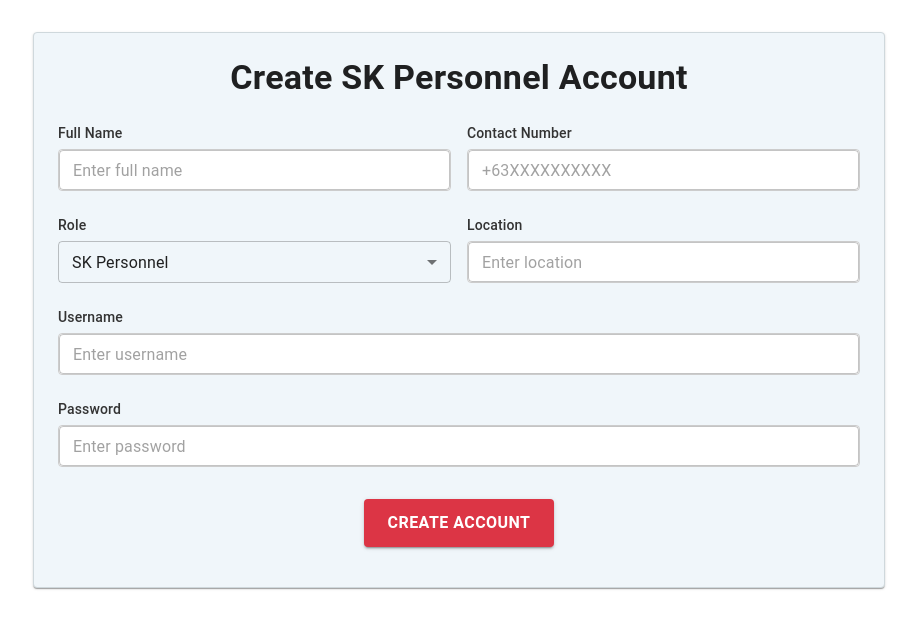
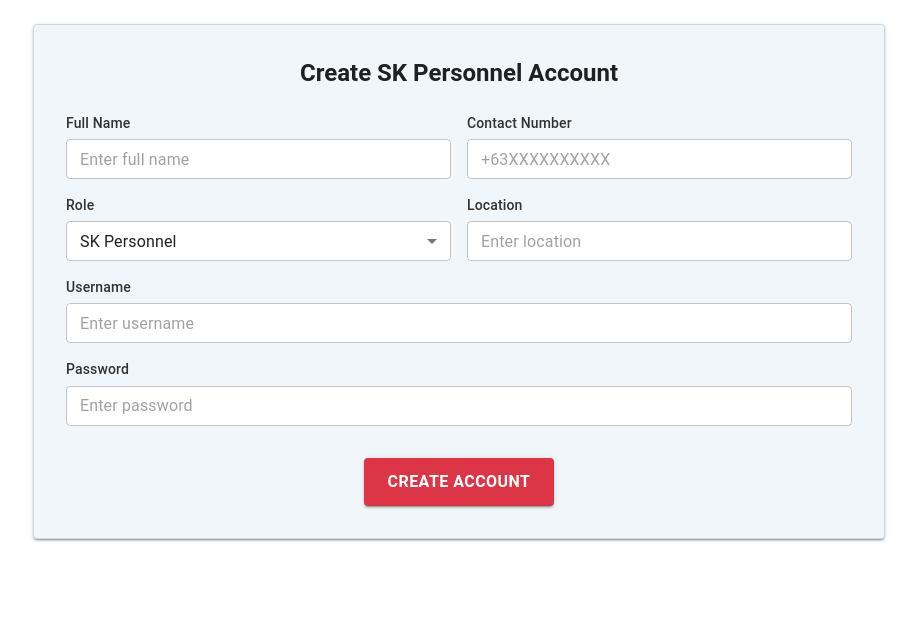
Before and after one commit to escobal2/triwatch_frontend, a Next.js app: page /sk_personel_account in a window 1280 px wide. Shown: the top 628 px of the page, without its empty margins (181-1098 px from the left). Built offline with nearby package versions, Linux system fonts and the light colour scheme.

Commit message:
onehundredfiftythree commit

```diff
--- a/src/pages/sk_personel_account.js
+++ b/src/pages/sk_personel_account.js
@@ -1,7 +1,7 @@
 import { useState } from 'react';
 import {
   Container, Typography, TextField, Button, Box, CssBaseline, Alert,
-  MenuItem, InputLabel, FormControl, Select, Paper, useMediaQuery, useTheme
+  MenuItem, InputLabel, FormControl, Select, Paper, Grid
 } from "@mui/material";
 import axios from 'axios';
 import { useRouter } from 'next/router';
@@ -19,10 +19,6 @@ const SubmitAcc = async (formData) => {
 
 const SKPersonnelAccountForm = () => {
   const router = useRouter();
-  const theme = useTheme();
-  const isMobile = useMediaQuery(theme.breakpoints.down('sm'));
-  const isTablet = useMediaQuery(theme.breakpoints.between('sm', 'md'));
-
   const [formData, setFormData] = useState({
     name: "",
     contactNumber: "",
@@ -90,53 +86,33 @@ const SKPersonnelAccountForm = () => {
     }
   };
 
-  // Custom styles to match the provided design
-  const inputStyle = {
-    borderRadius: '4px',
-    border: '1px solid #ccc',
-    width: '100%',
-    backgroundColor: 'white',
-    fontSize: isMobile ? '14px' : '16px',
-    height: '42px',
-    '&:focus': {
-      borderColor: '#2684FF',
-      boxShadow: '0 0 0 1px #2684FF',
-    }
-  };
-
-  const labelStyle = {
-    display: 'block',
-    marginBottom: '6px',
-    fontSize: isMobile ? '13px' : '14px',
-    color: '#333',
-    fontWeight: '500'
-  };
-
   return (
     <Container
       component="main"
-      maxWidth="md"
       sx={{
-        marginTop: { xs: 2, sm: 3, md: 4 },
-        marginBottom: { xs: 2, sm: 3, md: 4 },
-        px: { xs: 2, sm: 3 }
+        width: '100%',
+        maxWidth: { xs: '100%', sm: '100%', md: '900px' },
+        margin: '0 auto',
+        padding: { xs: '16px', sm: '24px' },
       }}
     >
       <CssBaseline />
       <Paper
+        elevation={2}
         sx={{
-          padding: { xs: 2, sm: 2.5, md: 3 },
+          padding: { xs: '16px', sm: '24px', md: '32px' },
           backgroundColor: '#f0f6fa',
           border: '1px solid #cfd8dc',
-          borderRadius: '4px'
+          borderRadius: '4px',
+          width: '100%'
         }}
       >
         {submissionStatus === "success" && (
           <Alert
             severity="success"
             sx={{
-              marginBottom: { xs: 2, sm: 3 },
-              fontSize: isMobile ? '14px' : '16px'
+              marginBottom: { xs: '16px', sm: '24px' },
+              width: '100%'
             }}
           >
             Account successfully created!
@@ -145,32 +121,31 @@ const SKPersonnelAccountForm = () => {
 
         <Typography
           component="h1"
-          variant={isMobile ? "h5" : "h4"}
+          variant="h5"
           align="center"
           sx={{
-            mb: { xs: 2, sm: 3 },
+            marginBottom: { xs: '16px', sm: '24px' },
             fontWeight: 600
           }}
         >
           Create SK Personnel Account
         </Typography>
 
-        <form onSubmit={handleSubmit}>
+        <form onSubmit={handleSubmit} style={{ width: '100%' }}>
+          <Grid container spacing={2}>
             {/* First row */}
-          <Box
+            <Grid item xs={12} sm={6}>
+              <InputLabel
+                htmlFor="name"
                 sx={{
-              display: 'flex',
-              flexDirection: { xs: 'column', sm: 'row' },
-              flexWrap: 'wrap',
-              gap: { xs: 1.5, sm: 2 },
-              mb: { xs: 1.5, sm: 2, md: 3 }
+                  marginBottom: '6px',
+                  fontSize: { xs: '13px', sm: '14px' },
+                  color: '#333',
+                  fontWeight: '500'
                 }}
               >
-            <Box sx={{
-              flex: 1,
-              minWidth: { xs: '100%', sm: '45%' }
-            }}>
-              <InputLabel htmlFor="name" sx={labelStyle}>Full Name</InputLabel>
+                Full Name
+              </InputLabel>
               <TextField
                 id="name"
                 name="name"
@@ -180,25 +155,28 @@ const SKPersonnelAccountForm = () => {
                 helperText={formErrors.name}
                 fullWidth
                 variant="outlined"
+                placeholder="Enter full name"
+                size="small"
                 sx={{
                   '& .MuiOutlinedInput-root': {
-                    ...inputStyle
-                  },
-                  '& .MuiFormHelperText-root': {
-                    fontSize: '12px',
-                    marginLeft: 0
+                    backgroundColor: 'white',
                   }
                 }}
-                placeholder="Enter full name"
-                InputProps={{ sx: { height: '42px' } }}
               />
-            </Box>
+            </Grid>
 
-            <Box sx={{
-              flex: 1,
-              minWidth: { xs: '100%', sm: '45%' }
-            }}>
-              <InputLabel htmlFor="contactNumber" sx={labelStyle}>Contact Number</InputLabel>
+            <Grid item xs={12} sm={6}>
+              <InputLabel
+                htmlFor="contactNumber"
+                sx={{
+                  marginBottom: '6px',
+                  fontSize: { xs: '13px', sm: '14px' },
+                  color: '#333',
+                  fontWeight: '500'
+                }}
+              >
+                Contact Number
+              </InputLabel>
               <TextField
                 id="contactNumber"
                 name="contactNumber"
@@ -208,57 +186,56 @@ const SKPersonnelAccountForm = () => {
                 helperText={formErrors.contactNumber}
                 fullWidth
                 variant="outlined"
+                placeholder="+63XXXXXXXXXX"
+                size="small"
                 sx={{
                   '& .MuiOutlinedInput-root': {
-                    ...inputStyle
-                  },
-                  '& .MuiFormHelperText-root': {
-                    fontSize: '12px',
-                    marginLeft: 0
+                    backgroundColor: 'white',
                   }
                 }}
-                placeholder="+63XXXXXXXXXX"
-                InputProps={{ sx: { height: '42px' } }}
               />
-            </Box>
-          </Box>
+            </Grid>
 
             {/* Second row */}
-          <Box sx={{
-            display: 'flex',
-            flexDirection: { xs: 'column', sm: 'row' },
-            flexWrap: 'wrap',
-            gap: { xs: 1.5, sm: 2 },
-            mb: { xs: 1.5, sm: 2, md: 3 }
-          }}>
-            <Box sx={{
-              flex: 1,
-              minWidth: { xs: '100%', sm: '45%' }
-            }}>
-              <InputLabel htmlFor="role" sx={labelStyle}>Role</InputLabel>
-              <FormControl fullWidth variant="outlined">
+            <Grid item xs={12} sm={6}>
+              <InputLabel
+                htmlFor="role"
+                sx={{
+                  marginBottom: '6px',
+                  fontSize: { xs: '13px', sm: '14px' },
+                  color: '#333',
+                  fontWeight: '500'
+                }}
+              >
+                Role
+              </InputLabel>
+              <FormControl fullWidth variant="outlined" size="small">
                 <Select
                   id="role"
                   name="role"
                   value={formData.role}
                   onChange={handleChange}
                   sx={{
-                    height: '42px',
-                    '& .MuiOutlinedInput-root': {
-                      ...inputStyle
-                    }
+                    backgroundColor: 'white',
                   }}
                 >
                   <MenuItem value="SK Personnel">SK Personnel</MenuItem>
                 </Select>
               </FormControl>
-            </Box>
+            </Grid>
 
-            <Box sx={{
-              flex: 1,
-              minWidth: { xs: '100%', sm: '45%' }
-            }}>
-              <InputLabel htmlFor="location" sx={labelStyle}>Location</InputLabel>
+            <Grid item xs={12} sm={6}>
+              <InputLabel
+                htmlFor="location"
+                sx={{
+                  marginBottom: '6px',
+                  fontSize: { xs: '13px', sm: '14px' },
+                  color: '#333',
+                  fontWeight: '500'
+                }}
+              >
+                Location
+              </InputLabel>
               <TextField
                 id="location"
                 name="location"
@@ -268,24 +245,29 @@ const SKPersonnelAccountForm = () => {
                 helperText={formErrors.location}
                 fullWidth
                 variant="outlined"
+                placeholder="Enter location"
+                size="small"
                 sx={{
                   '& .MuiOutlinedInput-root': {
-                    ...inputStyle
-                  },
-                  '& .MuiFormHelperText-root': {
-                    fontSize: '12px',
-                    marginLeft: 0
+                    backgroundColor: 'white',
                   }
                 }}
-                placeholder="Enter location"
-                InputProps={{ sx: { height: '42px' } }}
               />
-            </Box>
-          </Box>
+            </Grid>
 
             {/* Third row */}
-          <Box sx={{ mb: { xs: 1.5, sm: 2, md: 3 } }}>
-            <InputLabel htmlFor="username" sx={labelStyle}>Username</InputLabel>
+            <Grid item xs={12}>
+              <InputLabel
+                htmlFor="username"
+                sx={{
+                  marginBottom: '6px',
+                  fontSize: { xs: '13px', sm: '14px' },
+                  color: '#333',
+                  fontWeight: '500'
+                }}
+              >
+                Username
+              </InputLabel>
               <TextField
                 id="username"
                 name="username"
@@ -295,23 +277,29 @@ const SKPersonnelAccountForm = () => {
                 helperText={formErrors.username}
                 fullWidth
                 variant="outlined"
+                placeholder="Enter username"
+                size="small"
                 sx={{
                   '& .MuiOutlinedInput-root': {
-                  ...inputStyle
-                },
-                '& .MuiFormHelperText-root': {
-                  fontSize: '12px',
-                  marginLeft: 0
+                    backgroundColor: 'white',
                   }
                 }}
-              placeholder="Enter username"
-              InputProps={{ sx: { height: '42px' } }}
               />
-          </Box>
+            </Grid>
 
             {/* Fourth row */}
-          <Box sx={{ mb: { xs: 3, sm: 3.5, md: 4 } }}>
-            <InputLabel htmlFor="password" sx={labelStyle}>Password</InputLabel>
+            <Grid item xs={12}>
+              <InputLabel
+                htmlFor="password"
+                sx={{
+                  marginBottom: '6px',
+                  fontSize: { xs: '13px', sm: '14px' },
+                  color: '#333',
+                  fontWeight: '500'
+                }}
+              >
+                Password
+              </InputLabel>
               <TextField
                 id="password"
                 name="password"
@@ -322,22 +310,18 @@ const SKPersonnelAccountForm = () => {
                 helperText={formErrors.password}
                 fullWidth
                 variant="outlined"
+                placeholder="Enter password"
+                size="small"
                 sx={{
                   '& .MuiOutlinedInput-root': {
-                  ...inputStyle
-                },
-                '& .MuiFormHelperText-root': {
-                  fontSize: '12px',
-                  marginLeft: 0
+                    backgroundColor: 'white',
                   }
                 }}
-              placeholder="Enter password"
-              InputProps={{ sx: { height: '42px' } }}
               />
-          </Box>
+            </Grid>
 
             {/* Submit button */}
-          <Box sx={{ textAlign: 'center', mb: 2 }}>
+            <Grid item xs={12} sx={{ textAlign: 'center', marginTop: '16px' }}>
               <Button
                 type="submit"
                 variant="contained"
@@ -357,8 +341,8 @@ const SKPersonnelAccountForm = () => {
               >
                 {loading ? 'Creating Account...' : 'Create Account'}
               </Button>
-          </Box>
-
+            </Grid>
+          </Grid>
         </form>
 
         {submissionStatus === "error" && (
@@ -366,9 +350,9 @@ const SKPersonnelAccountForm = () => {
             color="error"
             variant="body2"
             sx={{
-              mt: 2,
+              marginTop: '16px',
               textAlign: 'center',
-              fontSize: isMobile ? '14px' : '16px'
+              width: '100%'
             }}
           >
             Failed to create account. Please try again.
```
Also changed, not shown: src/pages/edit_sk_account.js (+39 -42 lines). Lines whose indentation alone changed are shown as unchanged.
